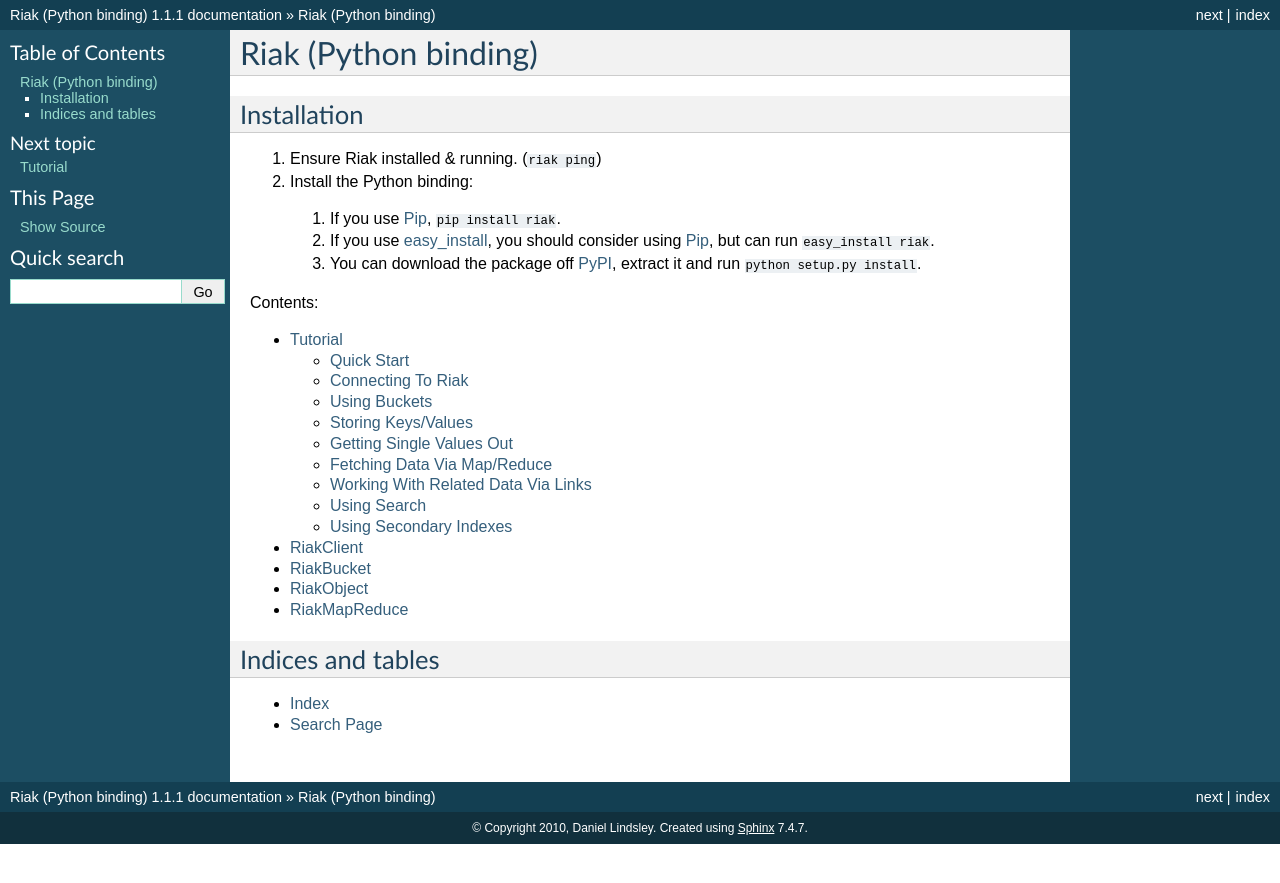
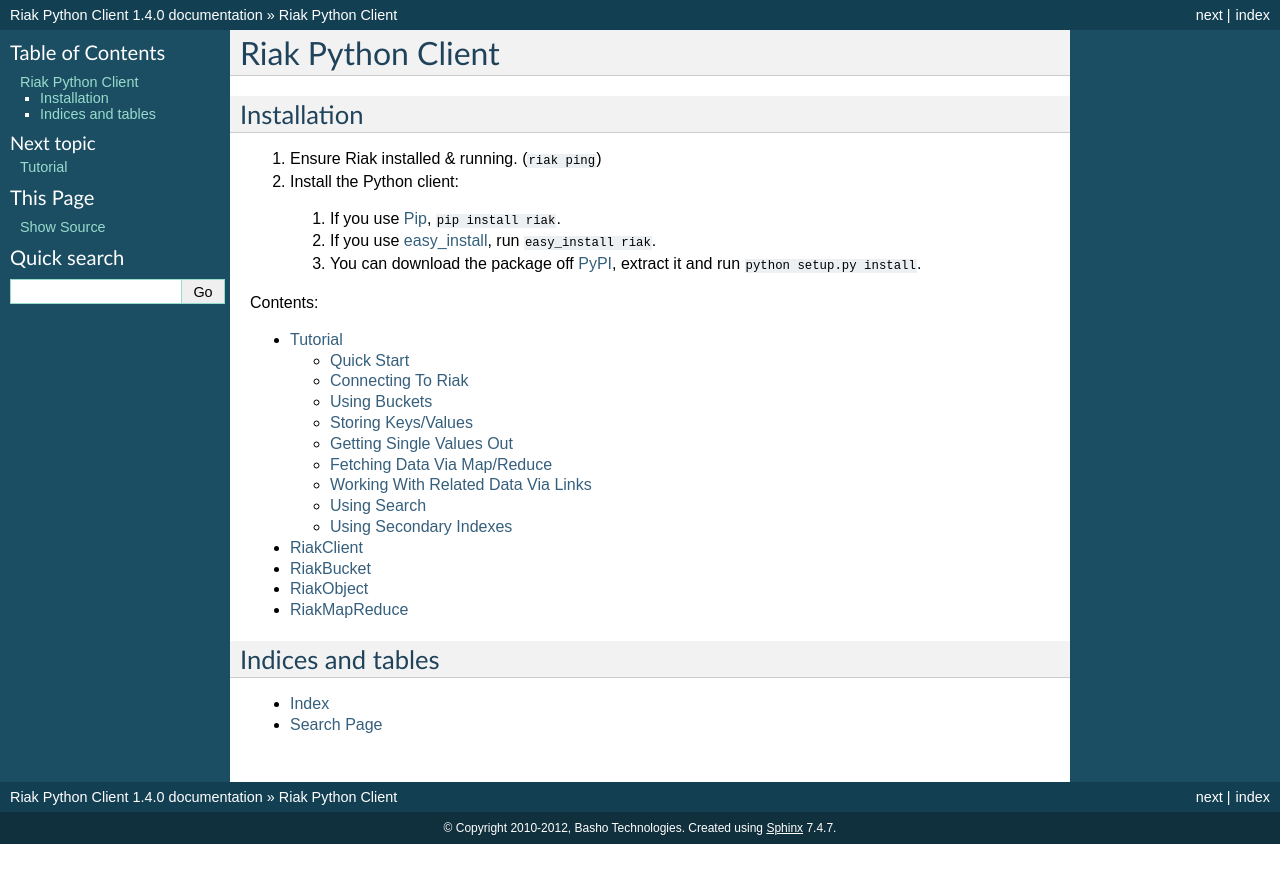
Before and after one commit to basho/riak-python-client, a Sphinx documentation site: the page built from docs/index.rst, in a window 1280 px wide. Shown: the top 883 px of the page. Built offline with Sphinx 7.4.7, drawn with Linux system fonts in a browser that asks for light colours.

Commit message:
Update some documentation for 1.4.0.

```diff
--- a/docs/conf.py
+++ b/docs/conf.py
@@ -40,17 +40,17 @@
 master_doc = 'index'
 
 # General information about the project.
-project = u'Riak (Python binding)'
-copyright = u'2010, Daniel Lindsley'
+project = u'Riak Python Client'
+copyright = u'2010-2012, Basho Technologies'
 
 # The version info for the project you're documenting, acts as replacement for
 # |version| and |release|, also used in various other places throughout the
 # built documents.
 #
 # The short X.Y version.
-version = '1.1.1'
+version = '1.4.0'
 # The full version, including alpha/beta/rc tags.
-release = '1.1.1'
+release = '1.4.0'
 
 # The language for content autogenerated by Sphinx. Refer to documentation
 # for a list of supported languages.
@@ -120,7 +120,7 @@
 # Add any paths that contain custom static files (such as style sheets) here,
 # relative to this directory. They are copied after the builtin static files,
 # so a file named "default.css" will overwrite the builtin "default.css".
-html_static_path = ['_static']
+#html_static_path = ['_static']
 
 # If not '', a 'Last updated on:' timestamp is inserted at every page bottom,
 # using the given strftime format.
@@ -177,10 +177,10 @@
 
 # Grouping the document tree into LaTeX files. List of tuples
 # (source start file, target name, title, author, documentclass [howto/manual]).
-latex_documents = [
-  ('index', 'RiakPythonbinding.tex', u'Riak (Python binding) Documentation',
-   u'Daniel Lindsley', 'manual'),
-]
+# latex_documents = [
+#   ('index', 'RiakPythonbinding.tex', u'Riak (Python binding) Documentation',
+#    u'Daniel Lindsley', 'manual'),
+# ]
 
 # The name of an image file (relative to this directory) to place at the top of
 # the title page.
@@ -210,19 +210,19 @@
 
 # One entry per manual page. List of tuples
 # (source start file, name, description, authors, manual section).
-man_pages = [
-    ('index', 'riakpythonbinding', u'Riak (Python binding) Documentation',
-     [u'Daniel Lindsley'], 1)
-]
+# man_pages = [
+#     ('index', 'riakpythonbinding', u'Riak (Python binding) Documentation',
+#      [u'Daniel Lindsley'], 1)
+# ]
 
 
 # -- Options for Epub output ---------------------------------------------------
 
 # Bibliographic Dublin Core info.
-epub_title = u'Riak (Python binding)'
-epub_author = u'Daniel Lindsley'
-epub_publisher = u'Daniel Lindsley'
-epub_copyright = u'2010, Daniel Lindsley'
+# epub_title = u'Riak (Python binding)'
+# epub_author = u'Daniel Lindsley'
+# epub_publisher = u'Daniel Lindsley'
+# epub_copyright = u'2010, Daniel Lindsley'
 
 # The language of the text. It defaults to the language option
 # or en if the language is not set.
--- a/docs/index.rst
+++ b/docs/index.rst
@@ -1,21 +1,20 @@
-Riak (Python binding)
+Riak Python Client
 =====================
 
 Installation
 ------------
 
 #. Ensure Riak installed & running. (``riak ping``)
-#. Install the Python binding:
+#. Install the Python client:
 
   #. If you use Pip_, ``pip install riak``.
-  #. If you use easy_install_, you should consider using Pip_, but can run
-     ``easy_install riak``.
+  #. If you use easy_install_, run ``easy_install riak``.
   #. You can download the package off PyPI_, extract it and run
      ``python setup.py install``.
 
 .. _Pip: http://pip.openplans.org/
 .. _easy_install: http://pypi.python.org/pypi/setuptools
-.. _PyPI: http://pypi.python.org/pypi/riak/1.1.1
+.. _PyPI: http://pypi.python.org/pypi/riak/1.4.0
 
 Contents:
 
```
